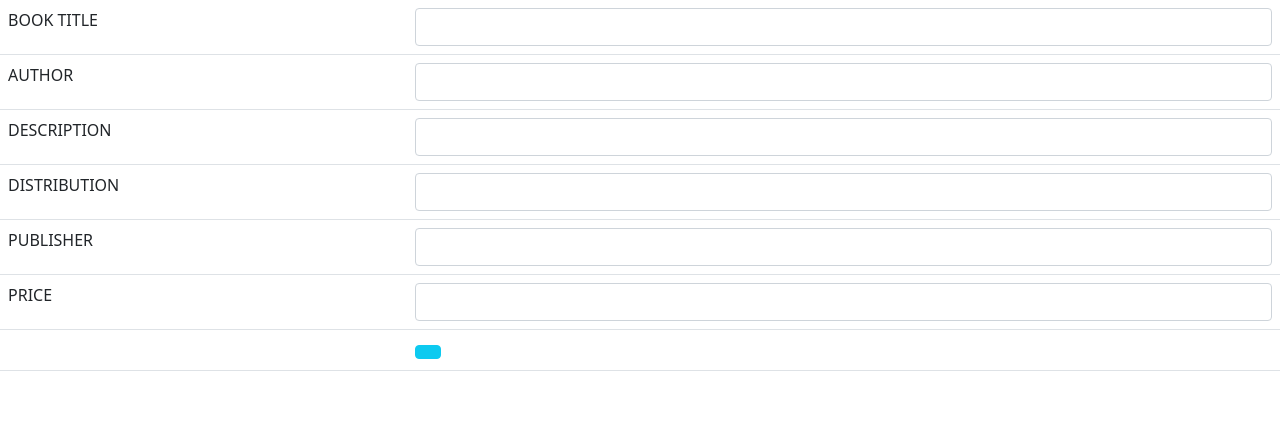
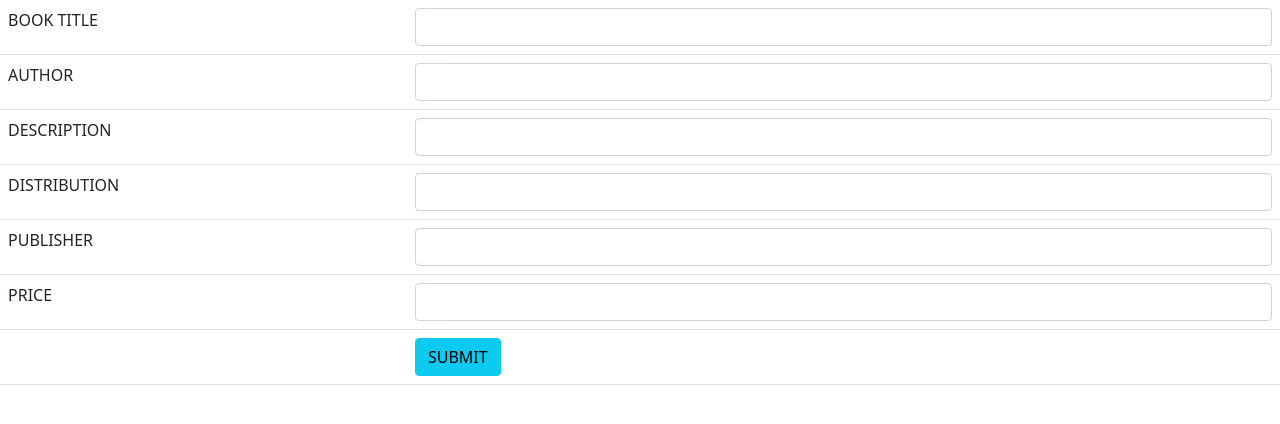
Before and after one commit to ShilpaPaul/web, a plain HTML site: page index.html in a window 1280 px wide. Drawn offline with nearby package versions, Linux system fonts and the light colour scheme.

Commit message:
Update index.html

```diff
--- a/index.html
+++ b/index.html
@@ -35,7 +35,7 @@
         </tr>
         <tr>
             <td></td>
-            <td><button class="btn btn-info"></button></td>
+            <td><button class="btn btn-info">SUBMIT</button></td>
         </tr>
     </table>
 </body>
```
